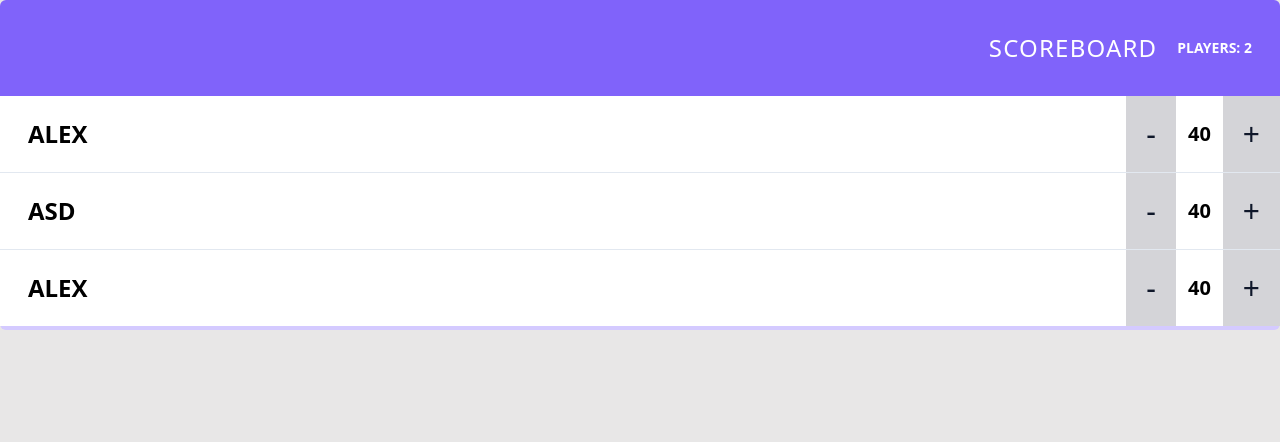
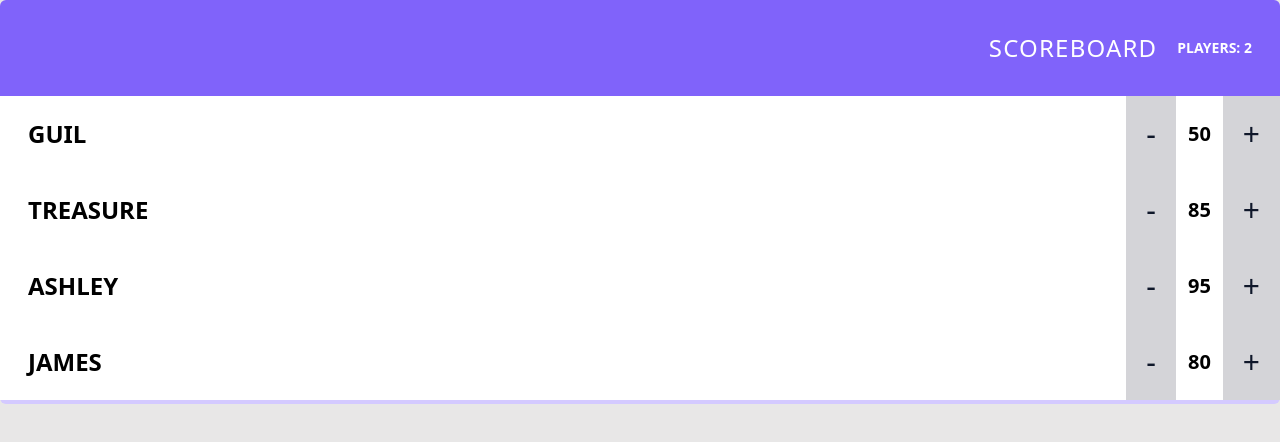
Before and after one commit to alekspanteli/TeamTreehouse-React-Basics, a React (Vite) app: page / in a window 1280 px wide. Shown: the top 442 px of the page. Built offline with nearby package versions, Linux system fonts and the light colour scheme.

Commit message:
Update App.jsx

```diff
--- a/src/App.jsx
+++ b/src/App.jsx
@@ -35,10 +35,12 @@ const Header = (prosp) => {
 const Player = (props) => {
   return (
     <div>
-      <div className="flex justify-between items-center bg-white">
-        <span className="text-2xl font-bold pl-7">{props.name}</span>
-        <Counter {...props} />
-      </div>
+      {props.initialPlayers.map((player) => (
+        <div className="flex justify-between items-center bg-white">
+          <span className="text-2xl font-bold pl-7">{player.name}</span>
+          <Counter score={player.score} />
+        </div>
+      ))}
     </div>
   );
 };
@@ -73,9 +75,7 @@ function App() {
     <div className="container mx-auto rounded-b-md border-solid border-b-4 border-[#D4CAFF]">
       <Header title="scoreboard" totalPlayers={2} />
       <main className="divide-y divide-slate-200">
-        <Player name="Alex" score={40} />
-        <Player name="asd" score={40} />
-        <Player name="Alex" score={40} />
+        <Player initialPlayers={players} />
       </main>
     </div>
   );
```
